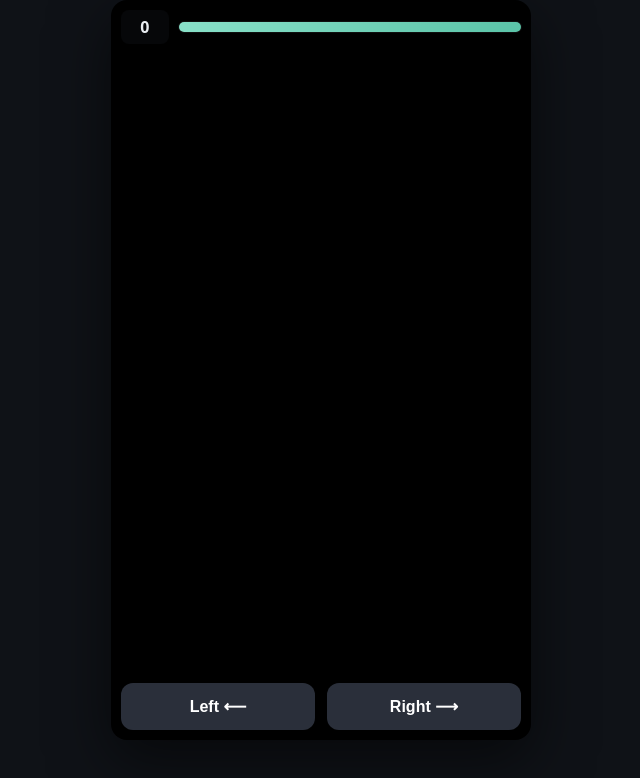
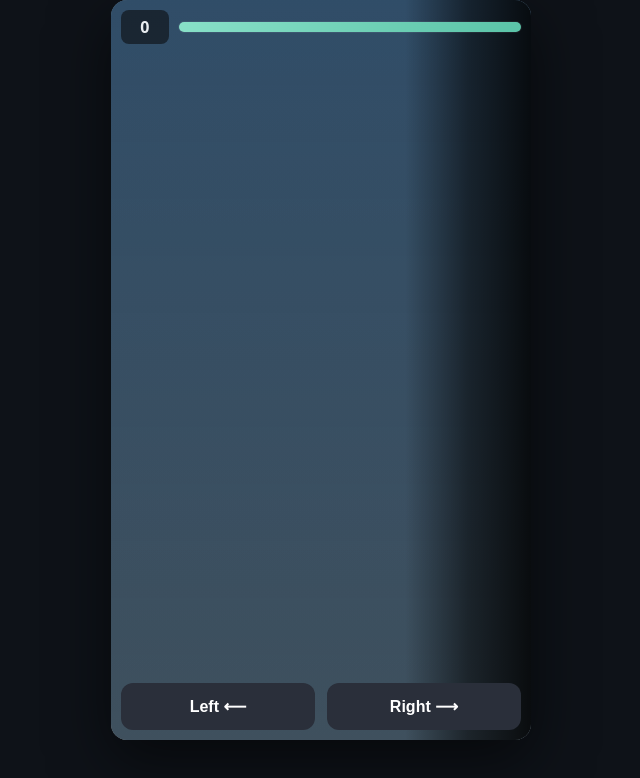
Before and after one commit to conradleejianyang-oss/climbinggame, a plain HTML site: page index.html in a window 1280 px wide. Shown: the whole page, without its empty margins (319-959 px from the left). Drawn offline with Linux system fonts and the light colour scheme.

Commit message:
Update style.css

```diff
--- a/style.css
+++ b/style.css
@@ -26,7 +26,7 @@
 html, body {
   height: 100%;
   margin: 0;
-  background: #0f1217;
+  background: #0e1218;
   font-family: ui-sans-serif, system-ui, -apple-system, Segoe UI, Roboto, Helvetica, Arial, "Apple Color Emoji", "Segoe UI Emoji";
   color: var(--ui-fg);
 }
@@ -38,7 +38,7 @@ html, body {
   margin: 0 auto;
   overflow: hidden;
   border-radius: 16px;
-  background: #000;
+  background: radial-gradient(120% 120% at 50% 0%, #1a2230 0%, #0b0f16 60%, #070a0e 100%);
   box-shadow: 0 20px 60px rgba(0,0,0,0.55);
 }
 
@@ -49,9 +49,15 @@ html, body {
 }
 .layer {
   background-repeat: repeat-x;
-  background-size: cover;
+  background-size: auto 100%;
   will-change: background-position;
 }
+
+/* Fallback colors if images are missing */
+#layer1 { background-image: linear-gradient(#9fd4ff, #d7eefb); }
+#layer2 { background-image: linear-gradient(rgba(60,80,110,0.6), rgba(40,60,90,0.55)); mix-blend-mode: multiply; }
+#layer3 { background-image: linear-gradient(rgba(30,60,60,0.5), rgba(20,40,40,0.5)); mix-blend-mode: multiply; }
+#layer4 { background-image: linear-gradient(to right, transparent 0%, transparent 70%, rgba(0,0,0,0.55) 85%, rgba(0,0,0,0.85) 100%); }
 
 /* HUD */
 #hud {
```
